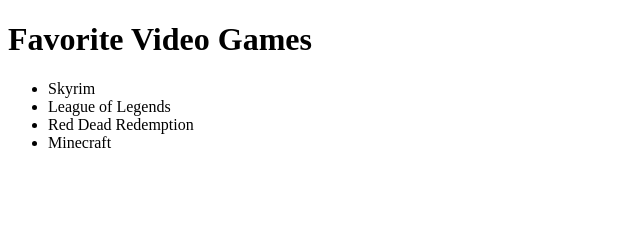
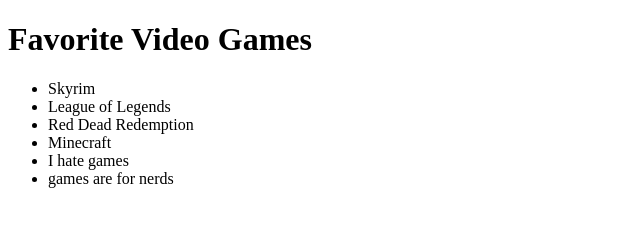
Before and after one commit to dkatina/dual-test, a plain HTML site: page index.html in a window 1280 px wide. Shown: the whole page, without its empty margins (0-640 px from the left). Drawn offline with Linux system fonts and the light colour scheme.

Commit message:
nobody likes games

```diff
--- a/index.html
+++ b/index.html
@@ -12,6 +12,8 @@
         <li>League of Legends</li>
         <li>Red Dead Redemption</li>
         <li>Minecraft</li>
+        <li>I hate games</li>
+        <li>games are for nerds</li>
     </ul>
 </body>
 </html>
```
